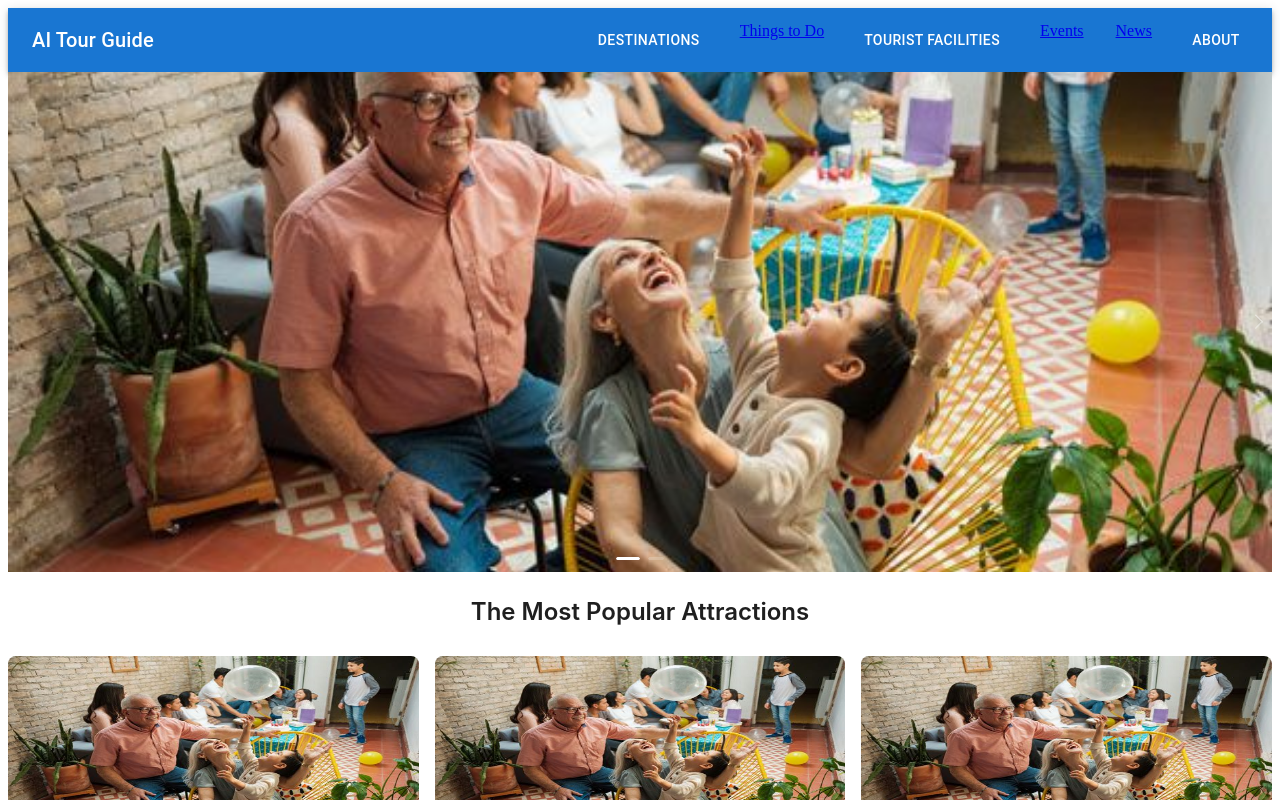
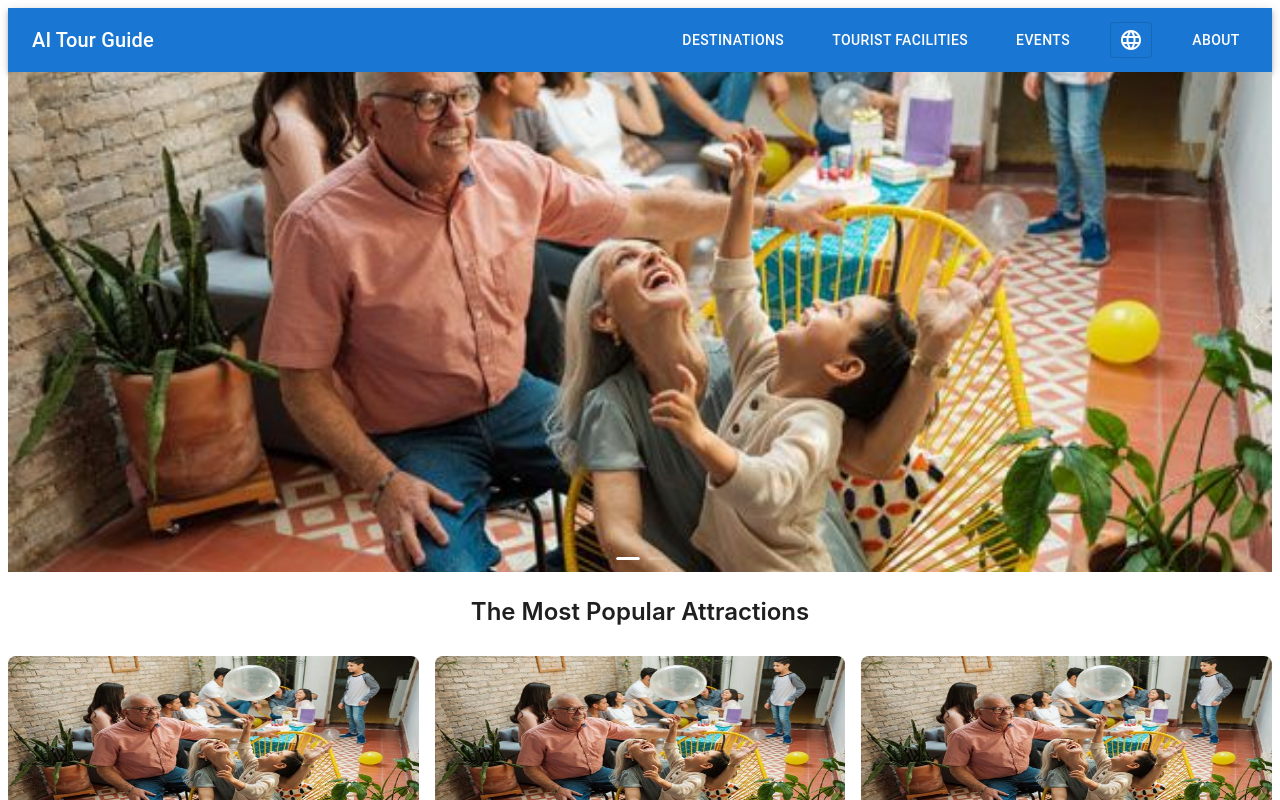
Before and after one commit to MEKIB/AI-Tour-Guide, a React (Vite) app in the folder Frontend/: page / in a window 1280 px wide. Shown: the top 800 px of the page. Built offline with nearby package versions, Linux system fonts and the light colour scheme.

Commit message:
update the navbar

```diff
--- a/Frontend/src/components/Navbar/Navbar.jsx
+++ b/Frontend/src/components/Navbar/Navbar.jsx
@@ -10,11 +10,54 @@ import Menu from '@mui/material/Menu';
 import MenuItem from '@mui/material/MenuItem';
 import { useState } from 'react';
 import { Link } from 'react-router-dom';
+import LanguageIcon from '@mui/icons-material/Language';
+import { styled } from '@mui/material/styles';
+import Modal from '@mui/material/Modal';
+import List from '@mui/material/List';
+import ListItem from '@mui/material/ListItem';
+import ListItemButton from '@mui/material/ListItemButton';
+import ListItemText from '@mui/material/ListItemText';
+import CloseIcon from '@mui/icons-material/Close';
+const StyledLanguageButton = styled(IconButton)(({ theme }) => ({
+  padding: theme.spacing(0.5, 1),
+  borderRadius: theme.shape.borderRadius,
+  border: `1px solid ${theme.palette.divider}`,
+  '&:hover': {
+    backgroundColor: theme.palette.action.hover,
+  },
+}));
+
+const LanguageModal = styled(Modal)(({ theme }) => ({
+  display: 'flex',
+  alignItems: 'center',
+  justifyContent: 'center',
+}));
+
+const LanguageModalContent = styled(Box)(({ theme }) => ({
+  backgroundColor: theme.palette.background.paper,
+  border: '2px solid #000',
+  boxShadow: theme.shadows[5],
+  padding: theme.spacing(2, 4, 3),
+  borderRadius: theme.shape.borderRadius,
+  minWidth: 300,
+  maxWidth: 800,
+}));
+
+const LanguageButtonContainer = styled(Box)(({ theme }) => ({
+  display: 'flex',
+  flexWrap: 'wrap',
+  gap: theme.spacing(1),
+  justifyContent: 'center',
+  marginTop: theme.spacing(2),
+}));
+
+
 export default function ButtonAppBar() {
   const [anchorElTourist, setAnchorElTourist] = useState(null);
   const [anchorElAbout, setAnchorElAbout] = useState(null);
   const [anchorElDestination, setAnchorElDestination] = useState(null);
-
+  const [languageModalOpen, setLanguageModalOpen] = useState(false);
+  const [selectedLanguage, setSelectedLanguage] = useState('English');
   const handleOpenTourist = (event) => {
     setAnchorElTourist(event.currentTarget);
   };
@@ -38,6 +81,35 @@ export default function ButtonAppBar() {
   const handleCloseDestination = () => {
     setAnchorElDestination(null);
   };
+
+  const handleOpenLanguageModal = () => {
+    setLanguageModalOpen(true);
+  };
+
+  const handleCloseLanguageModal = () => {
+    setLanguageModalOpen(false);
+  };
+
+  const handleLanguageSelect = (language) => {
+    setSelectedLanguage(language);
+    // Don't close the modal here!
+  };
+
+  const languages = ['English', 'Amharic', 'Arabic', 'Russian', 'Oromiffa', 'French', 'Spanish', 'German'];
+
+
+
+
+
+  const StyledLinkButton = styled(Button)(({ theme }) => ({
+    textDecoration: 'none',
+    color: theme.palette.common.white, // Or theme.palette.text.primary, depending on your theme
+    '&:hover': {
+      backgroundColor: theme.palette.action.hover, // Optional: add hover effect
+    },
+  }));
+
+
 
   return (
     <Box sx={{ flexGrow: 1 }}>
@@ -65,13 +137,13 @@ export default function ButtonAppBar() {
                 'aria-labelledby': 'destination-button',
               }}
             >
+              <MenuItem onClick={() => { handleCloseDestination();}}><Link to='/things'>Things to Do</Link>              </MenuItem>
               <MenuItem onClick={() => { handleCloseDestination(); }}><Link to='/worldheritagesites'>World Heritage Sites</Link></MenuItem>
               <MenuItem onClick={() => { handleCloseDestination(); }}>National Parks and Community Protected Area</MenuItem>
               <MenuItem onClick={() => { handleCloseDestination(); }}>Lakes, Hot Springs and Water Falls</MenuItem>
               <MenuItem onClick={() => { handleCloseDestination(); }}><Link to='/religioussites'>Religious Sites</Link></MenuItem>
               <MenuItem onClick={() => { handleCloseDestination(); }}>Historical Landmarks</MenuItem>
             </Menu>
-            <Link to='/things'>Things to Do</Link>
             <Button
               id="tourist-button"
               aria-haspopup="true"
@@ -95,8 +167,69 @@ export default function ButtonAppBar() {
               <MenuItem onClick={() => { handleCloseTourist(); }}>Tourist Information Centers</MenuItem>
               <MenuItem onClick={() => { handleCloseTourist(); }}>Other Service Providers</MenuItem>
             </Menu>
-            <Link to='/events'>Events</Link>
-            <Link to='/news'>News</Link>
+            <StyledLinkButton component={Link} to="/events">
+              Events
+            </StyledLinkButton>
+
+
+
+
+
+
+
+
+
+
+
+
+            <StyledLanguageButton
+        id="language-button"
+        onClick={handleOpenLanguageModal}
+        color="inherit"
+      >
+        <LanguageIcon />
+      </StyledLanguageButton>
+      <LanguageModal
+        open={languageModalOpen}
+        onClose={() => {}} // prevent closing on backdrop click
+        aria-labelledby="language-modal-title"
+        aria-describedby="language-modal-description"
+      >
+        <LanguageModalContent>
+          <Box sx={{ display: 'flex', justifyContent: 'space-between', alignItems: 'center' }}>
+            <Typography id="language-modal-title" variant="h6" component="h2">
+              Select Language ({selectedLanguage})
+            </Typography>
+            <IconButton aria-label="close" onClick={handleCloseLanguageModal}>
+              <CloseIcon />
+            </IconButton>
+          </Box>
+          <LanguageButtonContainer>
+            {languages.map((language) => (
+              <Button
+                key={language}
+                variant={selectedLanguage === language ? 'contained' : 'outlined'}
+                onClick={() => handleLanguageSelect(language)}
+              >
+                {language}
+              </Button>
+            ))}
+          </LanguageButtonContainer>
+        </LanguageModalContent>
+      </LanguageModal>
+
+
+
+
+
+
+
+
+
+
+
+
+
             <Button
               id="about-button"
               aria-haspopup="true"
```
